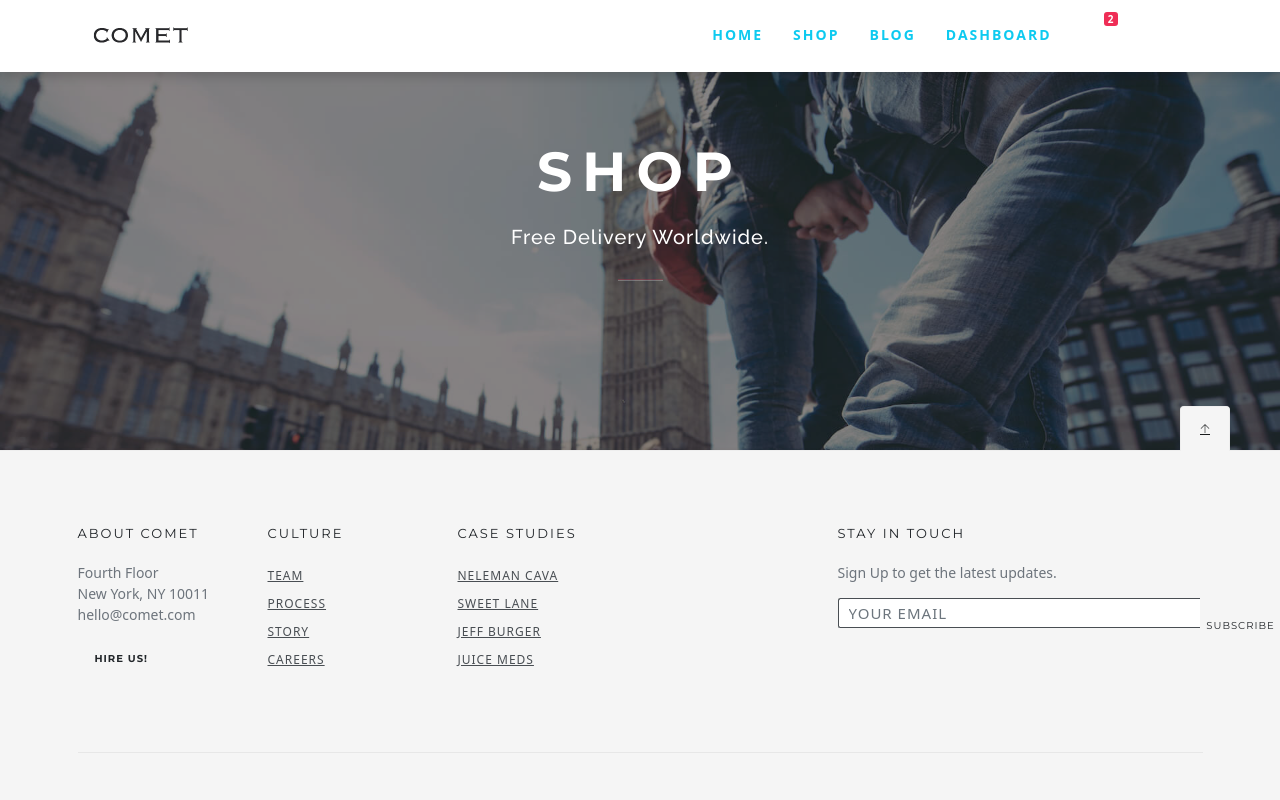
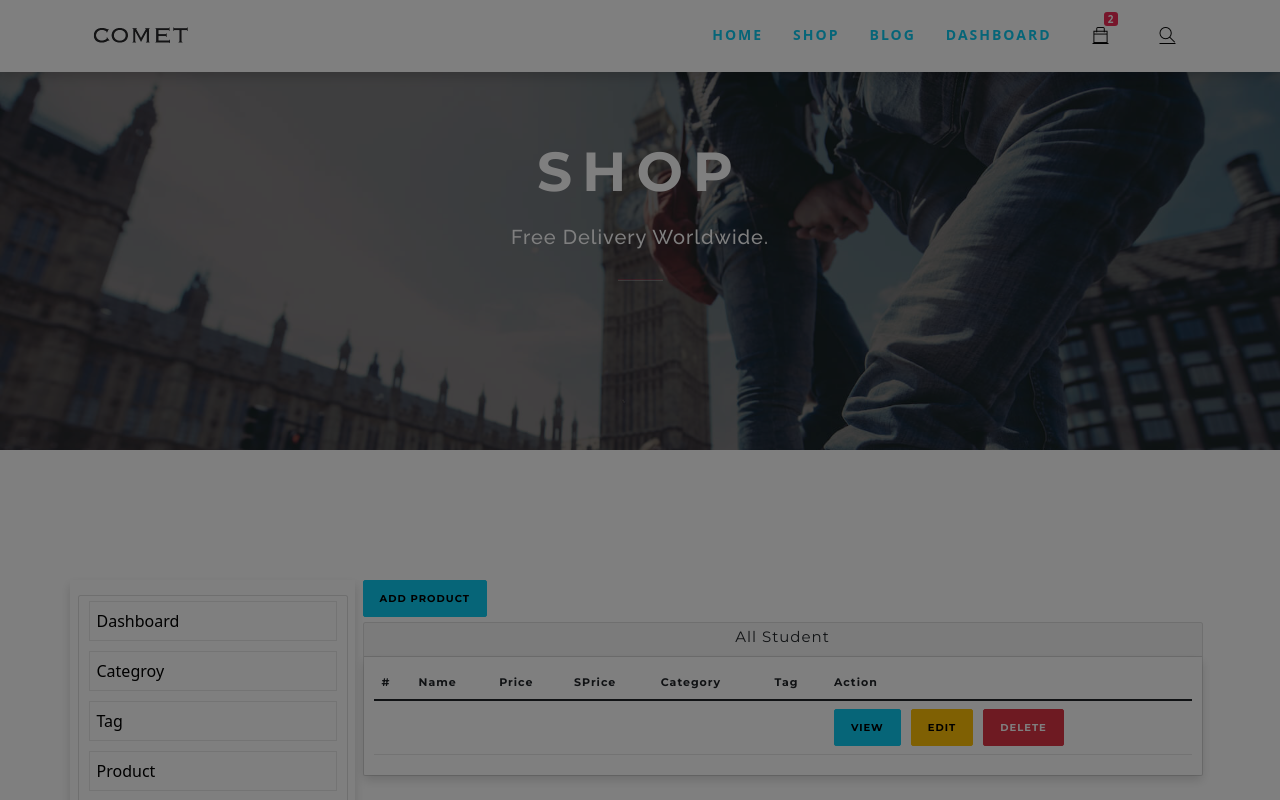
Before and after one commit to Nahiankhondokar/Raect-Comet-Shop-Page-SPA, a React (Create React App) app: page /admin/student in a window 1280 px wide. Shown: the top 800 px of the page. Built offline with nearby package versions, Linux system fonts and the light colour scheme; data requests are answered from the project's data file; a web font is replaced by a local one.

Commit message:
all done

```diff
--- a/db.json
+++ b/db.json
@@ -38,6 +38,11 @@
       "id": 6,
       "name": "mercedice benz",
       "slug": "mercedice-benz"
+    },
+    {
+      "id": 7,
+      "name": "empty tag",
+      "slug": "empty-tag"
     }
   ],
   "products": [
@@ -127,6 +132,11 @@
       "id": 12,
       "name": "women clothes",
       "slug": "women-clothes"
+    },
+    {
+      "id": 13,
+      "name": "test",
+      "slug": "test"
     }
   ]
 }
--- a/package.json
+++ b/package.json
@@ -6,7 +6,7 @@
     "@fortawesome/fontawesome-svg-core": "^6.1.1",
     "@fortawesome/free-solid-svg-icons": "^6.1.1",
     "@testing-library/jest-dom": "^5.16.4",
-    "@testing-library/react": "^13.2.0",
+    "@testing-Shoplibrary/react": "^13.2.0",
     "@testing-library/user-event": "^13.5.0",
     "axios": "^0.27.2",
     "bootstrap": "^5.1.3",
--- a/src/App.css
+++ b/src/App.css
@@ -1,12 +1,13 @@
-p{
+p {
   font-size: 14px;
 }
 
-.table > thead > tr > th{
+.table > thead > tr > th {
   font-weight: bold !important;
 }
 
-.btn.btn-sm, .btn.btn-group-sm {
+.btn.btn-sm,
+.btn.btn-group-sm {
   font-weight: bold;
 }
 
@@ -18,9 +19,14 @@ input {
   height: 30px !important;
 }
 
-#topnav .navigation-menu > li > a{
-  color : #0dcaf0 !important;
+#topnav .navigation-menu > li > a {
+  color: #0dcaf0 !important;
   font-size: 14px !important;
   text-decoration: none;
   font-weight: 700;
 }
+
+.menu-extras .menu-item .cart > a,
+.menu-extras .menu-item .search > a {
+  color: black;
+}
--- a/src/App.js
+++ b/src/App.js
@@ -1,3 +1,4 @@
+import { useEffect, useState } from 'react';
 import Footer from './Component/Footer/Footer';
 import Header from './Component/Header/Header';
 import Shop from './Component/Pages/Shop';
@@ -8,15 +9,15 @@ import Dashboard from './Component/Admin/Dashboard';
 import Category from './Component/Admin/Category';
 import Tag from './Component/Admin/Tag';
 import Product from './Component/Admin/Product';
+import AddTag from './Component/Admin/AddItems/AddTag';
+import AddProduct from './Component/Admin/AddItems/AddProduct';
+import axios from 'axios';
+import ViewProduct from './Component/Admin/AddItems/ViewProduct';
+import EditProduct from './Component/Admin/AddItems/EditProduct';
+import Student from './Component/ClassComponent/Student';
 import './_assets/css/bundle.css';
 import './_assets/css/style.css';
 import './App.css';
-import AddTag from './Component/Admin/AddItems/AddTag';
-import AddProduct from './Component/Admin/AddItems/AddProduct';
-import { useEffect, useState } from 'react';
-import axios from 'axios';
-import ViewProduct from './Component/Admin/AddItems/ViewProduct';
-import EditProduct from './Component/Admin/AddItems/EditProduct';
 
 
 
@@ -82,6 +83,7 @@ function App() {
         <Route path="/shop" element={ <Shop allTag={ allTag } allCat={ allCat } allProduct={ allProduct } setAllProduct={ setAllProduct } /> } />
         <Route path="/shop/:slug" element={ <SingleProduct allCat={ allCat } /> } />
 
+        {/* Nested Routing */}
         <Route path="/admin" element={ <Dashboard /> }>
           <Route path="/admin/category" element={ <Category allCat={ allCat } makeSlug={ makeSlug } /> } />
           <Route path="/admin/tag" element={ <Tag allTag={ allTag } makeSlug={ makeSlug } /> } />
@@ -90,6 +92,7 @@ function App() {
           <Route path="/admin/add-product" element={ <AddProduct allTag={ allTag } allCat={ allCat } makeSlug={ makeSlug } /> } />
           <Route path="/admin/product-view/:id" element={ <ViewProduct allTag={ allTag } allCat={ allCat } /> } />
           <Route path="/admin/product-edit/:id" element={ <EditProduct allTag={ allTag } allCat={ allCat } /> } />
+          <Route path="/admin/student" element={ <Student /> } />
         </Route>
 
       </Routes>
--- a/src/Component/Admin/AddItems/AddProduct.jsx
+++ b/src/Component/Admin/AddItems/AddProduct.jsx
@@ -57,7 +57,7 @@ const AddProduct = ({ allTag, allCat, makeSlug }) => {
 
   return (
     <>
-    <Container>
+      <Container>
     <Link to='/admin/product' className='btn btn-primary btn-sm mb-2' variant='info'>All Category</Link>
         <Row>
           <Col md={ 6 } className='m-auto mt-3'>
--- a/src/Component/Admin/Dashboard.jsx
+++ b/src/Component/Admin/Dashboard.jsx
@@ -15,7 +15,7 @@ const Dashboard = () => {
                         <li className="list-group-item"><Link to='/admin/category' href="#">Categroy</Link></li>
                         <li className="list-group-item"><Link to='/admin/tag' href="#">Tag</Link></li>
                         <li className="list-group-item"><Link to='/admin/product' href="#">Product</Link></li>
-                        <li className="list-group-item"><a href="#">Extra</a></li>
+                        <li className="list-group-item"><Link to='/admin/student' href="#">Class Component</Link></li>
                     </ul>
                 </Col>
                 <Col md={ 9 }>
--- a/src/Component/Admin/Product.jsx
+++ b/src/Component/Admin/Product.jsx
@@ -51,8 +51,16 @@ const Product = ({ allProduct, allTag, allCat }) => {
                     <td>{ data.name }</td>
                     <td>{ data.price }</td>
                     <td>{ data.sprice }</td>
-                    <td>{ data.categoryId }</td>
-                    <td>{ data.tagId }</td>
+                    <td>
+                      {
+                        (data.categoryId == '') ? "Nill" : data.categoryId
+                      }
+                    </td>
+                    <td>
+                      {
+                        (data.tagId == '') ? "Nill" : data.tagId
+                      }
+                    </td>
                     <td>
                       <Link to={ `/admin/product-view/${data.id}` } className='btn btn-info btn-sm' variant='primary'>view</Link>
                       <Link to={ `/admin/product-edit/${ data.id }` } className='btn btn-warning btn-sm' variant='warning'>Edit</Link>
--- /dev/null
+++ b/src/Component/ClassComponent/Student.jsx
@@ -0,0 +1,81 @@
+import React, { Component } from 'react'
+import { Card, Table, Button } from 'react-bootstrap';
+import { Link } from 'react-router-dom';
+import StudentModal from './StudentModal';
+
+class Student extends Component {
+    constructor(props){
+        super(props);
+
+      // Modal manage state
+      this.state = {
+        modal : false
+      }
+
+
+    }
+
+
+  render() {
+
+    const { modal } = this.state;
+
+
+    const handleModalShow = (e) => {
+        e.preventDefault();
+
+        this.setState = {
+            modal : true
+        }
+    }
+
+
+    return (
+        <>
+        <StudentModal show={ modal } />
+        <a href='' className='btn btn-info btn-sm mb-2' variant='info' onClick={ (e) => handleModalShow(e) }>Add Product</a>
+        <Card>
+          <Card.Header>
+            <h4 className='text-center'>All Student</h4>
+          </Card.Header>
+          <Card.Body className='student-table shadow'>
+              <Table>
+                <thead>
+                    <tr>
+                        <th>#</th>
+                        <th>Name</th>
+                        <th>Price</th>
+                        <th>SPrice</th>
+                        <th>Category</th>
+                        <th>Tag</th>
+                        <th>Action</th>
+                    </tr>
+                </thead>
+                <tbody>
+
+
+                <tr>
+                      <td></td>
+                      <td></td>
+                      <td></td>
+                      <td></td>
+                      <td></td>
+                      <td></td>
+                      <td>
+                      <Button onClick='' className='btn-sm' variant='info'>View</Button>
+                      <Button onClick='' className='btn-sm' variant='warning'>Edit</Button>
+                      <Button onClick='' className='btn-sm' variant='danger'>Delete</Button>
+                      </td>
+                    </tr>
+
+
+                </tbody>
+            </Table>
+          </Card.Body>
+        </Card>
+      </>
+    )
+  }
+}
+
+export default Student;
--- /dev/null
+++ b/src/Component/ClassComponent/StudentModal.jsx
@@ -0,0 +1,28 @@
+import React, { Component } from 'react'
+import { Form, Modal, Button } from 'react-bootstrap';
+
+class StudentModal extends Component {
+    constructor(props){
+        super(props);
+
+
+
+    }
+
+  render() {
+
+    const { show } = this.props;
+
+    return (
+      <>
+      <Modal show={ true }>
+          <Modal.Body>
+            <h1>Hello world </h1>
+          </Modal.Body>
+      </Modal>
+      </>
+    )
+  }
+}
+
+export default StudentModal;
```
Also changed, not shown: src/Component/Pages/Home.jsx (+4 -7 lines).
